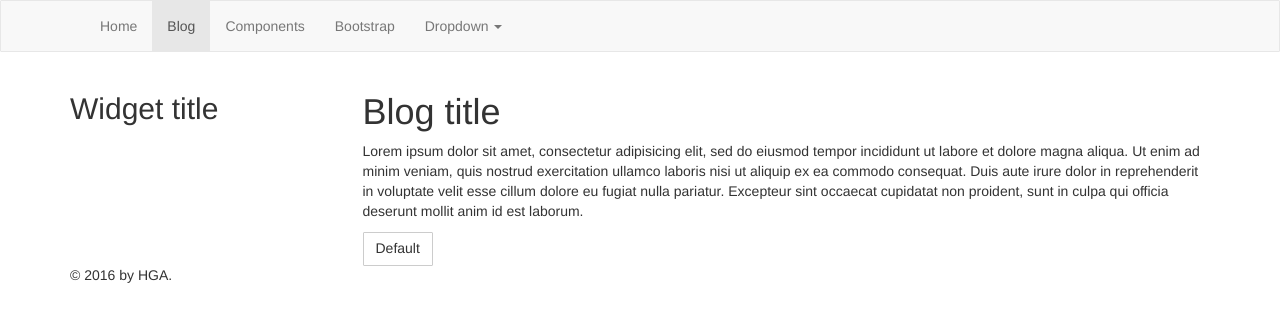
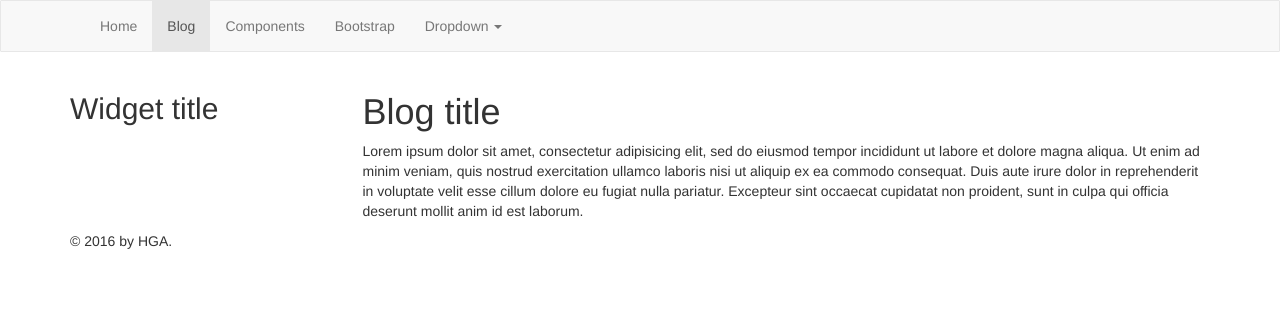
Before and after one commit to anhskohbo/jekyll-for-frontend, a Jekyll site: the page built from src/single.html, in a window 1280 px wide. Shown: the top 322 px of the page. Built offline with Jekyll 4.4.1, drawn with Linux system fonts in a browser that asks for light colours.

Commit message:
Clean code

```diff
--- a/src/single.html
+++ b/src/single.html
@@ -20,9 +20,6 @@ sidebar: left
     </div><!-- .entry-content -->
 
     <div class="entry-footer">
-
-        {% include el.html id="buttons" %}
-
         <!-- // -->
     </div><!-- .entry-content -->
 
```
